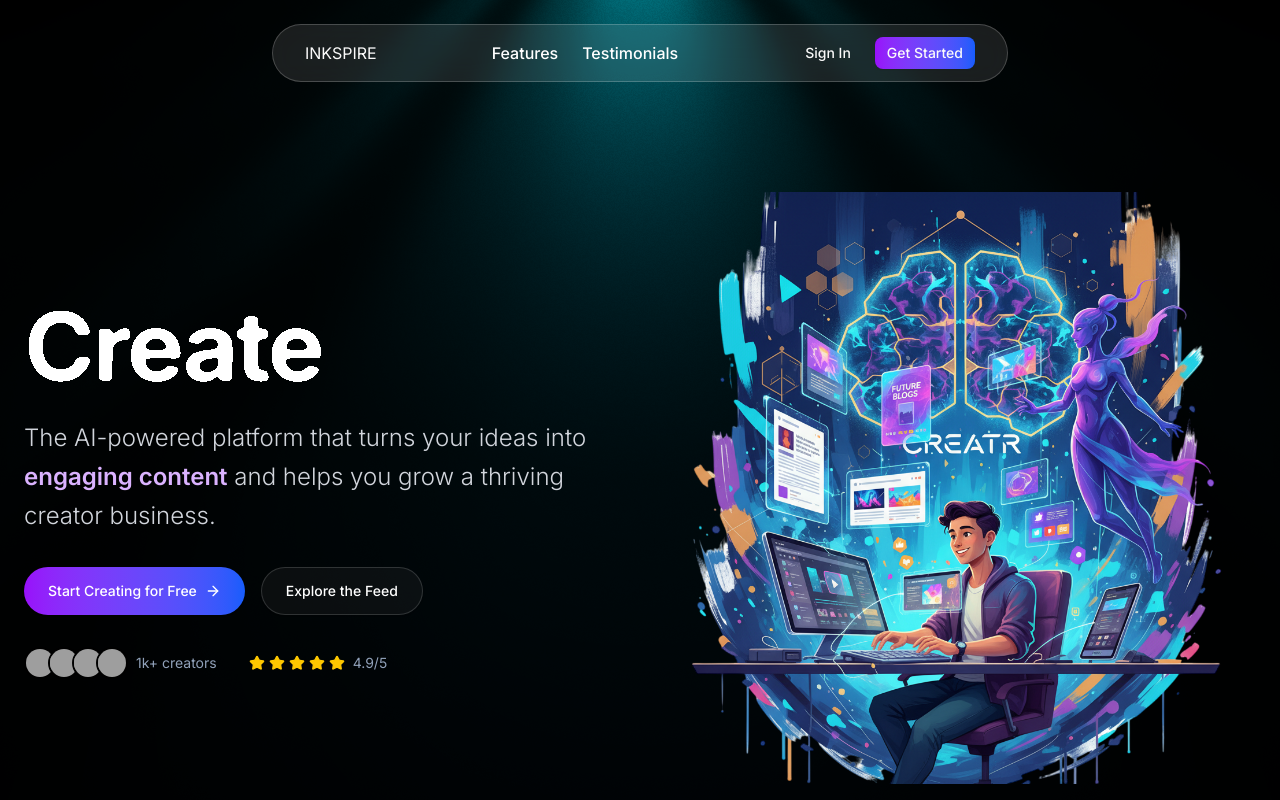
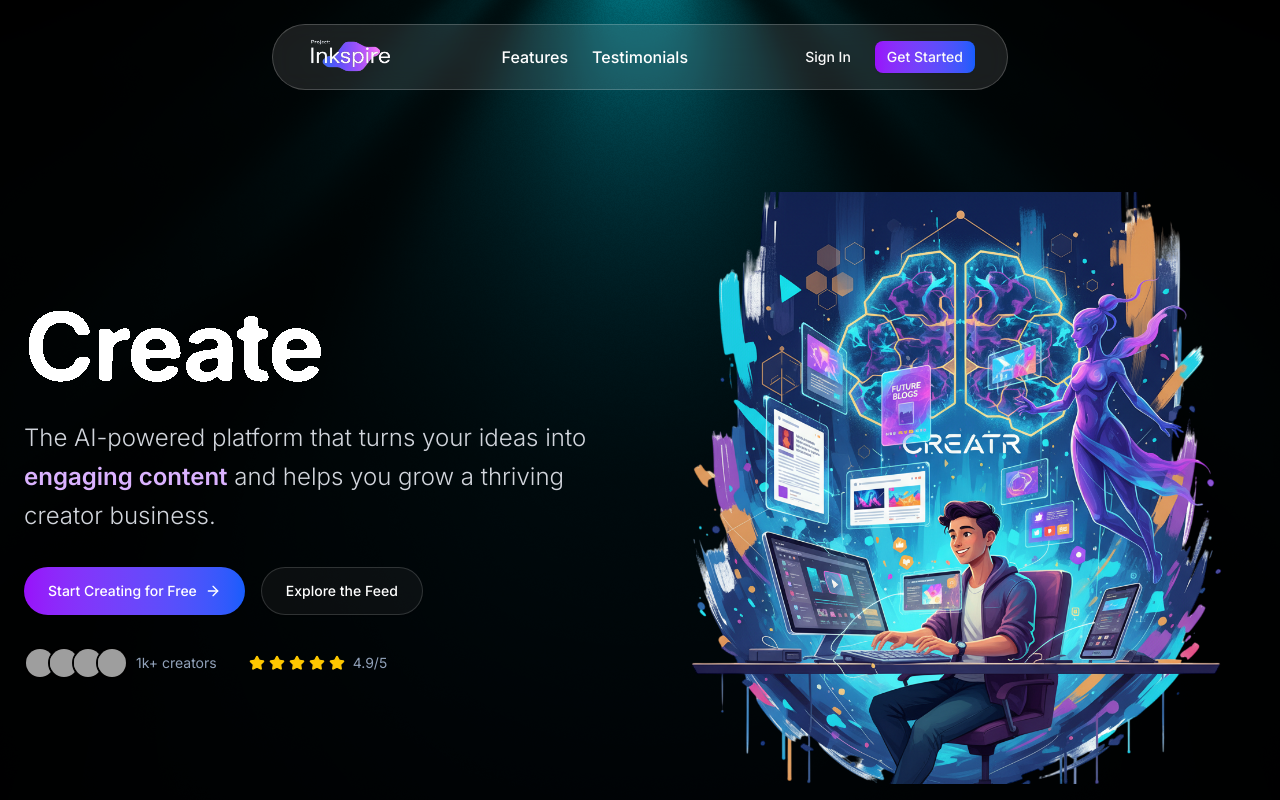
Before and after one commit to AmjustGettingStarted/Inkspire, a Next.js app: page / in a window 1280 px wide. Shown: the top 800 px of the page. Built offline with nearby package versions, Linux system fonts and the light colour scheme; no server answers; grey boxes are pictures that could not be loaded.

Commit message:
feat(header): add logo
Co-authored-by: HARSHITH-MV <harshithmv2002@gmail.com>

```diff
--- a/components/header.jsx
+++ b/components/header.jsx
@@ -39,14 +39,14 @@ export default function Header() {
       <div className="backdrop-blur-md bg-white/10 border border-white/20 rounded-full px-4 sm:px-6 md:px-8 py-3 flex items-center justify-between gap-2">
         {/* Logo */}
         <Link href={isAuthenticated ? "/feed" : "/"} className="flex-shrink-0">
-          {/* <Image
+          <Image
             src="/logo.png"
             alt="InkSpire Logo"
             width={96}
-            height={32}
+            height={48}
             className="h-8 sm:h-10 w-auto object-contain"
-          /> */}
-          <p>INKSPIRE</p>
+          />
+          {/* <p>INKSPIRE</p> */}
         </Link>
 
         {/* Navigation for landing page only - Hidden on mobile to save space */}
```
